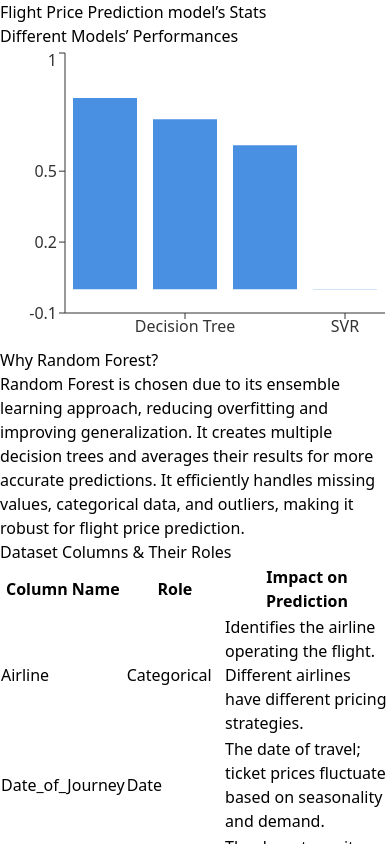
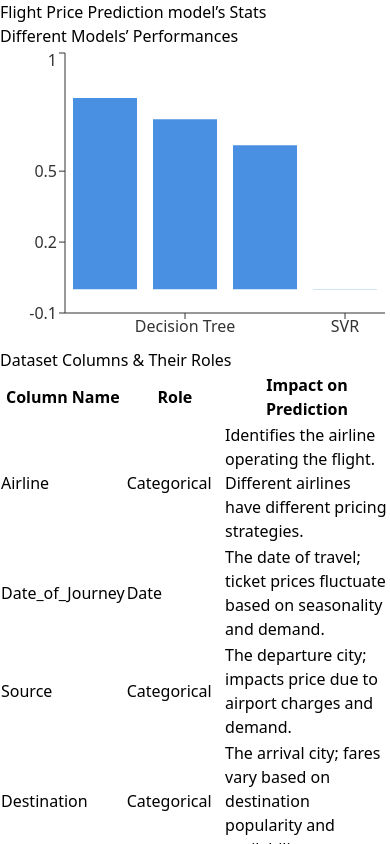
Before and after one commit to Mandeep1904/flight_price_prediction, a React (Vite) app in the folder frontend/: page / in a window 390 px wide. Both pictures are taken after a click on the button "Model Info". Shown: the top 844 px of the page. Built offline with nearby package versions, Linux system fonts and the light colour scheme.

Commit message:
Refactor ModelInfo component to enhance dataset information display and improve layout responsiveness

```diff
--- a/frontend/src/components/ModelInfo.jsx
+++ b/frontend/src/components/ModelInfo.jsx
@@ -109,26 +109,13 @@ const ModelInfo = ({ goBack }) => {
         </ResponsiveContainer>
       </div>
 
-      {/* Why Random Forest ? */}
-      <div className="bg-gray-100 p-6 rounded-lg shadow-lg w-full max-w-4xl mt-6">
-        <h2 className="text-xl font-semibold mb-4 text-gray-800">
-          Why Random Forest?
-        </h2>
-        <p className="text-gray-700">
-          Random Forest is chosen due to its ensemble learning approach,
-          reducing overfitting and improving generalization. It creates multiple
-          decision trees and averages their results for more accurate
-          predictions. It efficiently handles missing values, categorical data,
-          and outliers, making it robust for flight price prediction.
-        </p>
-      </div>
-
       {/* Dataset Information Table */}
       <div className="bg-gray-100 p-6 rounded-lg shadow-lg w-full max-w-4xl mt-6">
         <h2 className="text-xl font-semibold mb-4 text-gray-800">
           Dataset Columns & Their Roles
         </h2>
-        <table className="w-full border-collapse border border-gray-300">
+        <div className="overflow-x-auto">
+          <table className="w-full border-collapse border border-gray-300 min-w-[600px]">
             <thead>
               <tr className="bg-blue-600 text-white">
                 <th className="border border-gray-300 px-4 py-2">Column Name</th>
@@ -153,37 +140,6 @@ const ModelInfo = ({ goBack }) => {
             </tbody>
           </table>
         </div>
-
-      {/* Hyperparameter Tuning section */}
-      <div className="bg-gray-100 p-6 rounded-lg shadow-lg w-full max-w-4xl mt-6">
-        <h2 className="text-xl font-semibold mb-4 text-gray-800">
-          Hyperparameter Tuning
-        </h2>
-        <p className="text-gray-700">
-          Hyperparameter tuning significantly improved the model’s accuracy.
-          Below are the key tuned parameters:
-        </p>
-        <ul className="list-disc ml-6 text-gray-700">
-          <li>
-            <strong>n_estimators:</strong> Increased number of trees in the
-            forest, enhancing stability.
-          </li>
-          <li>
-            <strong>max_depth:</strong> Limited depth to prevent overfitting.
-          </li>
-          <li>
-            <strong>min_samples_split:</strong> Ensured a minimum number of
-            samples per split for generalization.
-          </li>
-          <li>
-            <strong>min_samples_leaf:</strong> Avoided tiny branches that
-            overfit training data.
-          </li>
-        </ul>
-        <p className="mt-4 text-gray-700">
-          Before tuning, the model’s R2 Score was <strong>0.7975 </strong>.
-          After tuning, it improved to <strong>0.8134</strong>.
-        </p>
       </div>
 
       {/* Back Button */}
```
Lines whose indentation alone changed are shown as unchanged.
